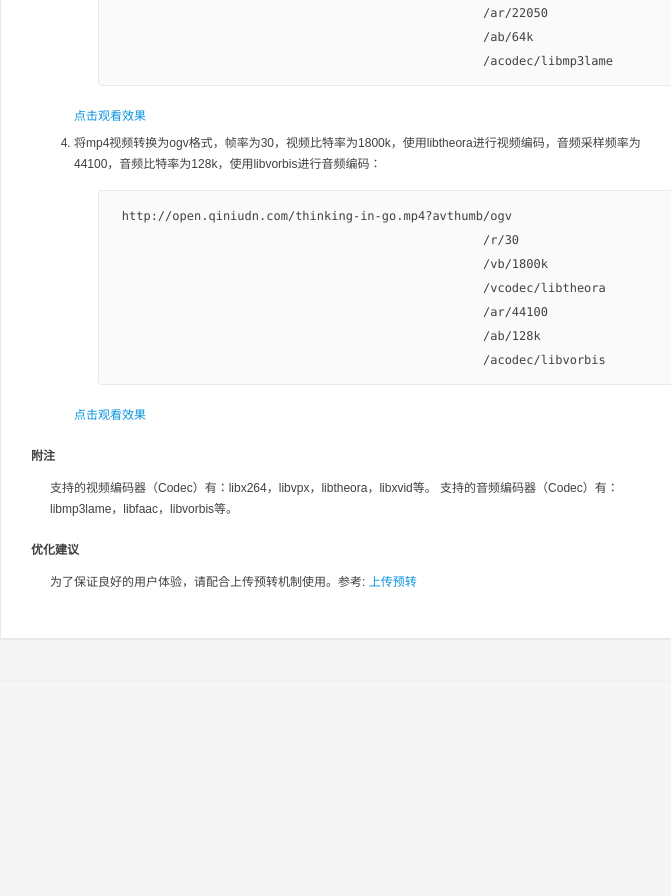
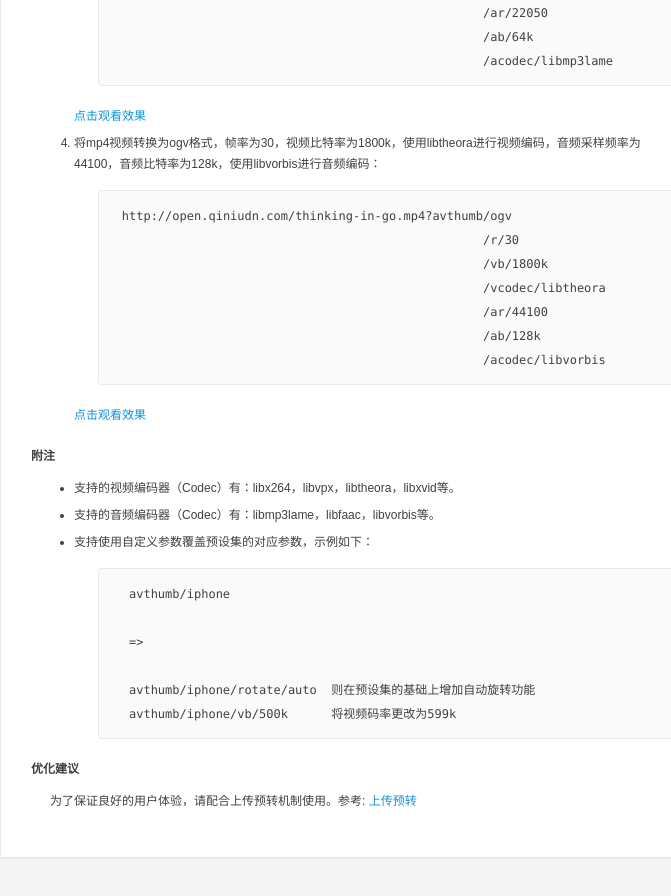
Before and after one commit to qiniu/developer.qiniu.com, a Jekyll site: the page built from docs/v6/api/reference/fop/av/avthumb.md, in a window 1280 px wide and 900 px high, scrolled down 5483 px. Shown: the top 896 px of the window, without its empty margins (417-1088 px from the left). Built offline with Jekyll 4.4.1, drawn with Linux system fonts in a browser that asks for light colours; nearby versions of some CDN libraries; library files that are not in the unit come from our copies; before the commit the page ends 6164 px from its top, so only the background shows below that.

Commit message:
追加使用自定义参数对预设集对应参数进行覆盖的描述。

````diff
--- a/docs/v6/api/reference/fop/av/avthumb.md
+++ b/docs/v6/api/reference/fop/av/avthumb.md
@@ -288,13 +288,23 @@ Content-Type: <VideoMimeType>
 
 	[点击观看效果](http://open.qiniudn.com/thinking-in-go.mp4?avthumb/ogv/r/30/vb/1800k/vcodec/libtheora/ar/44100/ab/128k/acodec/libvorbis)
 
-<a id="audio-remarks"></a>
+<a id="avthumb-remarks"></a>
 ### 附注
 
-支持的视频编码器（Codec）有：libx264，libvpx，libtheora，libxvid等。
-支持的音频编码器（Codec）有：libmp3lame，libfaac，libvorbis等。
+- 支持的视频编码器（Codec）有：libx264，libvpx，libtheora，libxvid等。
+- 支持的音频编码器（Codec）有：libmp3lame，libfaac，libvorbis等。
+- 支持使用自定义参数覆盖预设集的对应参数，示例如下：
 
-<a id="audio-optimization"></a>
+	```
+    avthumb/iphone
+
+    =>
+
+    avthumb/iphone/rotate/auto  则在预设集的基础上增加自动旋转功能
+    avthumb/iphone/vb/500k      将视频码率更改为599k
+	```
+
+<a id="avthumb-optimization"></a>
 ### 优化建议
 
 为了保证良好的用户体验，请配合上传预转机制使用。参考: [上传预转](#upload-fop)
````
